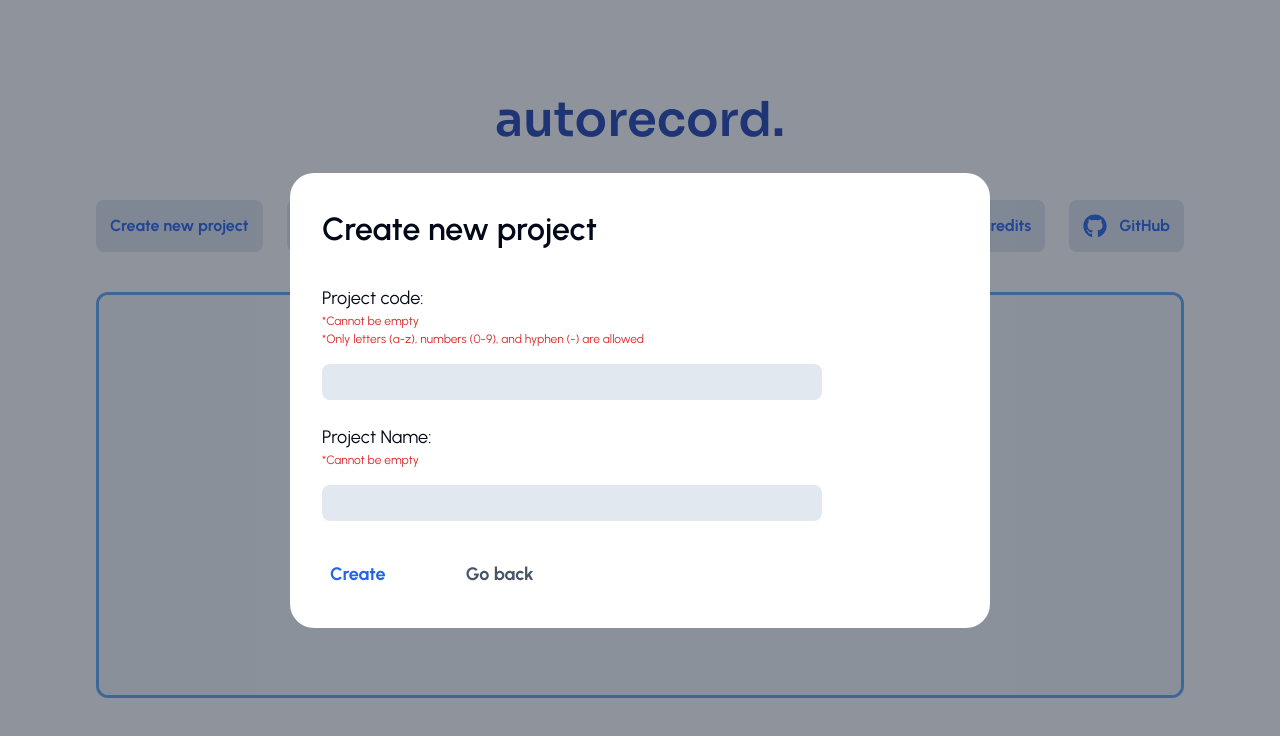
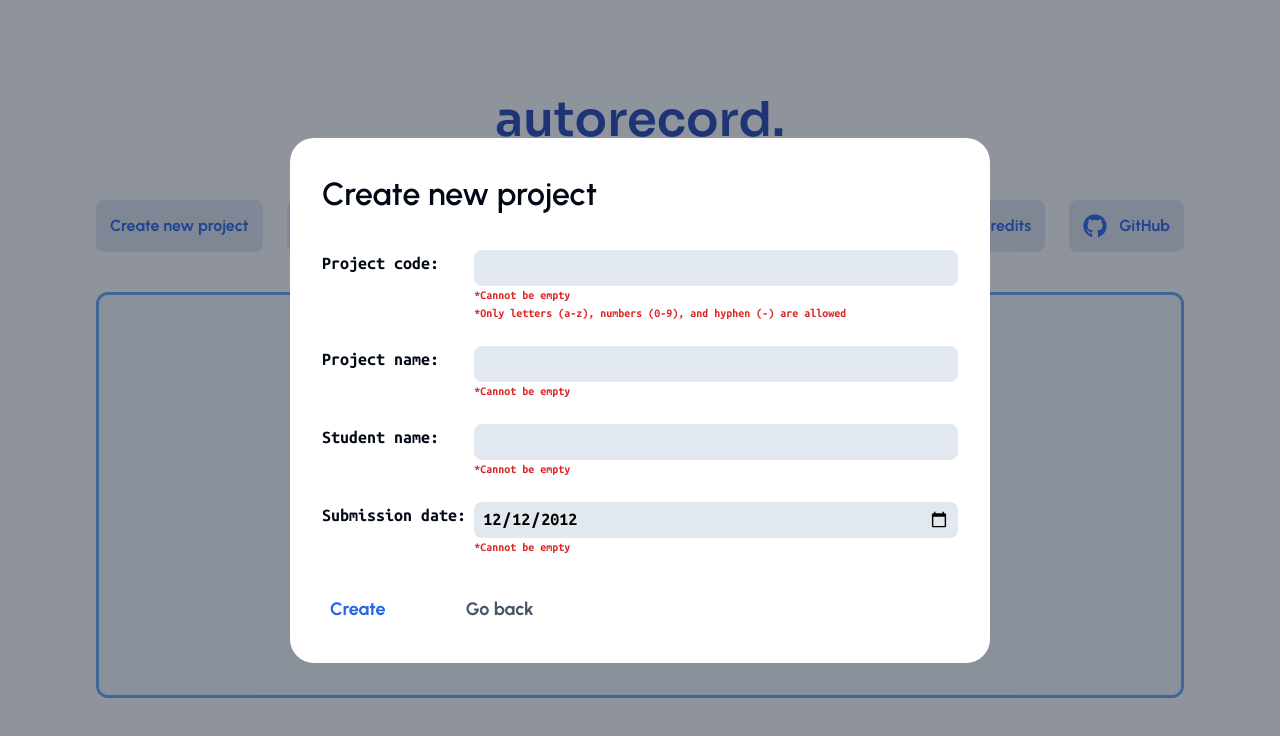
Before and after one commit to krishnachandran-u/autorecord, a Next.js app in the folder webui/: page / in a window 1280 px wide. Both pictures are taken after a click on the button "Create new project". Shown: the top 736 px of the page. Built offline with nearby package versions, Linux system fonts and the light colour scheme.

Commit message:
change the project context; add studentName and date

```diff
--- a/webui/src/components/atoms/cycle.tsx
+++ b/webui/src/components/atoms/cycle.tsx
@@ -33,11 +33,10 @@ const Cycle = (
         setRecord(prevRecord => {
             const updatedCycles = [...prevRecord.cycles];
             updatedCycles.push({
-                name: `Cycle ${updatedCycles.length + 1}`,
                 experiments: [
                     {
                         name: "Experiment 3",
-                        date: "dd-mm-yyyy",
+                        date: "",
                         hasSubProblems: false,
                         src: {
                             aim: "Aim",
--- a/webui/src/components/atoms/newProject.tsx
+++ b/webui/src/components/atoms/newProject.tsx
@@ -15,21 +15,24 @@ const NewProject = (
 
     const [projectCode, setProjectCode] = useState("");
     const [projectName, setProjectName] = useState("");
+    const [studentName, setStudentName] = useState("");
+    const [submitDate, setSubmitDate] = useState("2012-12-12");
 
     const init = (
-        {code, name} :
-        {code: string, name: string}
+        {code, name, studentName, date}:
+        {code: string, name: string, studentName: string, date: string}
     ) => {
         setRecord({
             code: code,
             name: name,
+            studentName: studentName,
+            date: date,
             cycles: [
                 {
-                    name: "Cycle 1",
                     experiments: [
                         {
                             name: "Experiment 1",
-                            date: "dd-mm-yyyy",
+                            date: "",
                             hasSubProblems: false,
                             src: {
                                 aim: "Aim",
@@ -50,13 +53,10 @@ const NewProject = (
         <div className = "fixed w-screen h-screen flex justify-center items-center top-0 left-0 bg-opacity-50 bg-slate-800 p-[24px] z-[20]">
             <div className = "max-w-[700px] w-full bg-white rounded-[24px] p-[24px] sm:p-[32px] flex flex-col justify-between text-[18px] gap-[32px] transition-all duration-300">
                 <div className = "sm:text-[32px] text-[24px] font-semibold">Create new project</div>
-                <div className = "flex flex-col gap-[24px]">
-                    <div className="flex flex-col gap-[16px]">
-                        <div>
-                            <div>Project code: </div>
-                            <div className = "text-[12px] text-red-600">*Cannot be empty</div>
-                            <div className = "text-[12px] text-red-600">*Only letters (a-z), numbers (0-9), and hyphen (-) are allowed</div>
-                        </div>
+                <div className = {`flex flex-col gap-[24px] ${ubuntuMono.className}`}>
+                    <div className = "flex flex-row justify-between items-start">
+                        <div className = "w-[200px]">Project code: </div>
+                        <div className = "flex flex-col w-full">
                             <input
                                 type="text"
                                 value={projectCode}
@@ -65,33 +65,67 @@ const NewProject = (
                                         setProjectCode(e.target.value.replace(/[^a-z0-9-]/g, ''));
                                     }
                                 }
-                            pattern="[a-z0-9-]+"
-                            className={`bg-slate-200 text-black h-[36px] rounded-lg p-[8px] max-w-[500px] ${ubuntuMono.className}`}
+                                className={`bg-slate-200 text-black h-[36px] rounded-lg p-[8px] w-full ${ubuntuMono.className}`}
                             />
+                            <div className = "text-[12px] text-red-600">*Cannot be empty</div>
+                            <div className = "text-[12px] text-red-600">*Only letters (a-z), numbers (0-9), and hyphen (-) are allowed</div>
                         </div>
-                    <div className="flex flex-col gap-[16px]">
-                        <div>
-                            <div>Project Name: </div>
-                            <div className = "text-[12px] text-red-600">*Cannot be empty</div>
                     </div>
+                    <div className = "flex flex-row justify-between items-start">
+                        <div className = "w-[200px]">Project name: </div>
+                        <div className = "flex flex-col w-full">
                             <input
                                 type="text"
                                 value={projectName}
-                            onChange ={
+                                onChange = {
                                     (e) => {
                                         setProjectName(e.target.value);
                                     }
                                 }
-                            className={`bg-slate-200 text-black h-[36px] rounded-lg p-[8px] max-w-[500px] ${ubuntuMono.className}`}
+                                className={`bg-slate-200 text-black h-[36px] rounded-lg p-[8px] w-full ${ubuntuMono.className}`}
                             />
+                            <div className = "text-[12px] text-red-600">*Cannot be empty</div>
+                        </div>
+                    </div>
+                    <div className = "flex flex-row justify-between items-start">
+                        <div className = "w-[200px]">Student name: </div>
+                        <div className = "flex flex-col w-full">
+                            <input
+                                type="text"
+                                value={studentName}
+                                onChange = {
+                                    (e) => {
+                                        setStudentName(e.target.value);
+                                    }
+                                }
+                                className={`bg-slate-200 text-black h-[36px] rounded-lg p-[8px] w-full ${ubuntuMono.className}`}
+                            />
+                            <div className = "text-[12px] text-red-600">*Cannot be empty</div>
+                        </div>
+                    </div>
+                     <div className = "flex flex-row justify-between items-start">
+                        <div className = "w-[200px]">Submission date: </div>
+                        <div className = "flex flex-col w-full">
+                            <input
+                                type="date"
+                                value={submitDate}
+                                onChange = {
+                                    (e) => {
+                                        setSubmitDate(e.target.value);
+                                        console.log(e.target.value);
+                                    }
+                                }
+                                className={`bg-slate-200 text-black h-[36px] rounded-lg p-[8px] w-full ${ubuntuMono.className}`}
+                            />
+                            <div className = "text-[12px] text-red-600">*Cannot be empty</div>
+                        </div>
                     </div>
                 </div>
                 <div className = "flex flex-row sm:gap-[64px] items-center sm:justify-normal justify-between sm:px-0 px-[32px]">
                     <button
                         className = "text-blue-600 font-bold p-[8px] hover:text-blue-800 transition-all duration-300"
                         onClick={() => {
-                            if(projectCode !== "" && projectName !== "") {
-                                init({code: projectCode, name: projectName});
+                            if(projectCode !== "" && projectName !== "" && studentName !== "" && submitDate !== "") {
                                 setImages([]);
                                 if (onCreate) onCreate();
                             }
--- a/webui/src/components/atoms/statusbar.tsx
+++ b/webui/src/components/atoms/statusbar.tsx
@@ -22,6 +22,8 @@ const StatusBar = () => {
         setRecord({
           code: "",
           name: "",
+          studentName: "",
+          date: "",
           cycles: []
         });
         setImages([]);
--- a/webui/src/contexts/projectContext.tsx
+++ b/webui/src/contexts/projectContext.tsx
@@ -11,8 +11,9 @@ export const ProjectContext = createContext<{
     record: {
         code: string;
         name: string;
+        studentName: string;
+        date: string;
         cycles: {
-            name: string;
             experiments: {
                 name: string;
                 date: string;
@@ -40,8 +41,9 @@ export const ProjectContext = createContext<{
     setRecord: React.Dispatch<React.SetStateAction<{
         code: string;
         name: string;
+        studentName: string;
+        date: string;
         cycles: {
-            name: string;
             experiments: {
                 name: string;
                 date: string;
@@ -70,6 +72,8 @@ export const ProjectContext = createContext<{
     record: {
         code: "",
         name: "",
+        studentName: "",
+        date: "",
         cycles: [],
     },
     setRecord: () => {}
@@ -79,8 +83,9 @@ export const ProjectProvider = ({children}:{children: ReactNode}) => {
     const [record, setRecord] = useState({
         code: "",
         name: "",
+        studentName: "",
+        date: "",
         cycles: [] as {
-            name: string;
             experiments: {
                 name: string;
                 date: string;
```
Lines whose indentation alone changed are shown as unchanged.
